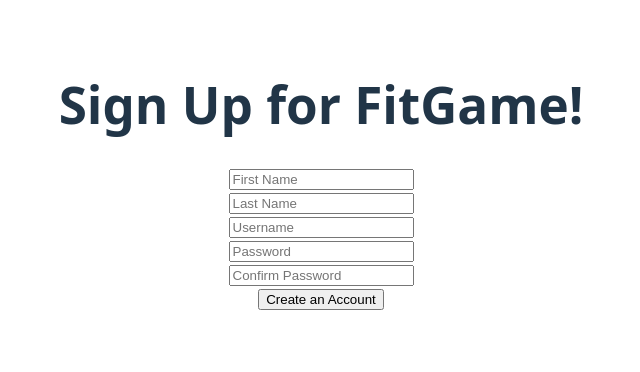
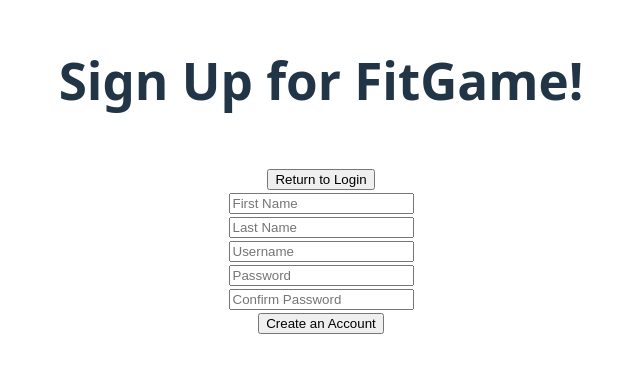
Before and after one commit to Edwinvilla72/Large-Project-Group-26, a React (Vite) app in the folder frontend/: page /register in a window 1280 px wide. Shown: the part 224-596 px from the top of the page, without its empty margins (319-959 px from the left). Built offline with nearby package versions, Linux system fonts and the light colour scheme.

Commit message:
Added a back button to the Register page

```diff
--- a/frontend/src/components/Register.tsx
+++ b/frontend/src/components/Register.tsx
@@ -80,11 +80,18 @@
     let ud = JSON.parse(_ud);
 
 
+    // Button to return to login page
+    function returnToLogin() {
+        navigate('/');
+    }
+
+
     return (
         <div id="RegisterDiv">
 
-        <h1>Sign Up for FitGame!</h1>
-
+        <h1>Sign Up for FitGame!</h1><br></br>
+        <input type="button" id="backButton" className="buttons" value="Return to Login" onClick={returnToLogin}/>
+<br></br>
         <input type="text" value={firstName} onChange={e => setFirstName(e.target.value)} placeholder="First Name"></input><br></br>
         <input type="text" value={lastName} onChange={e => setLastName(e.target.value)} placeholder="Last Name"></input><br></br>
         <input type="text" value={username} onChange={e => setUsername(e.target.value)} placeholder="Username"></input><br></br>
```
